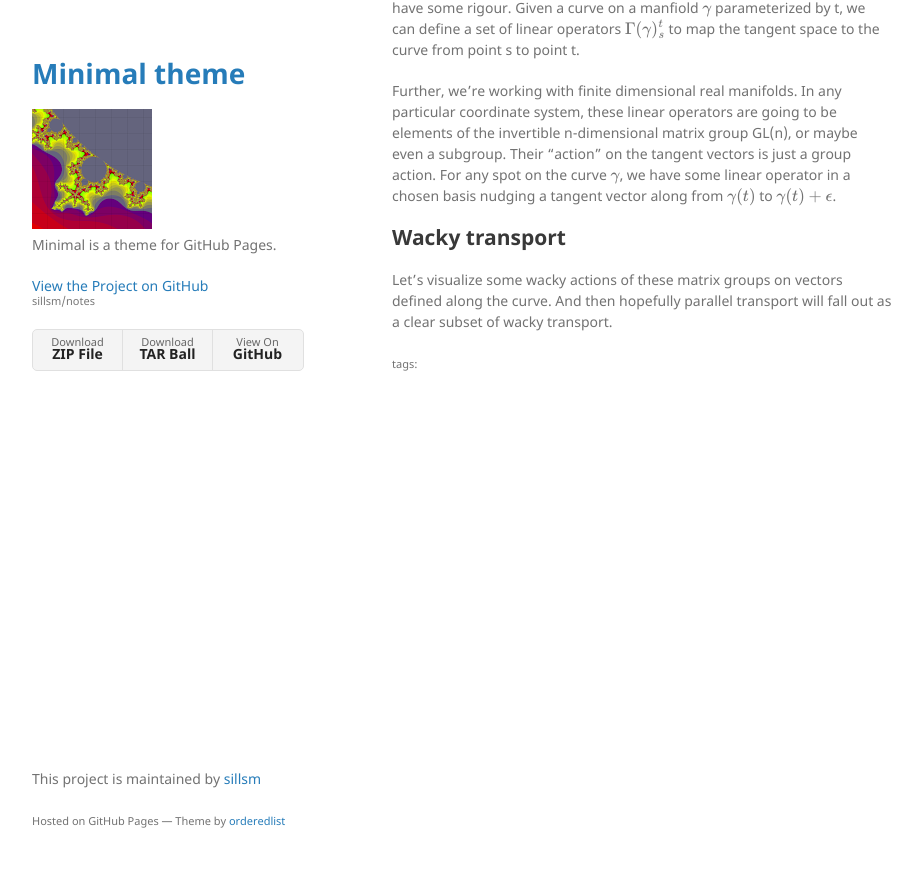
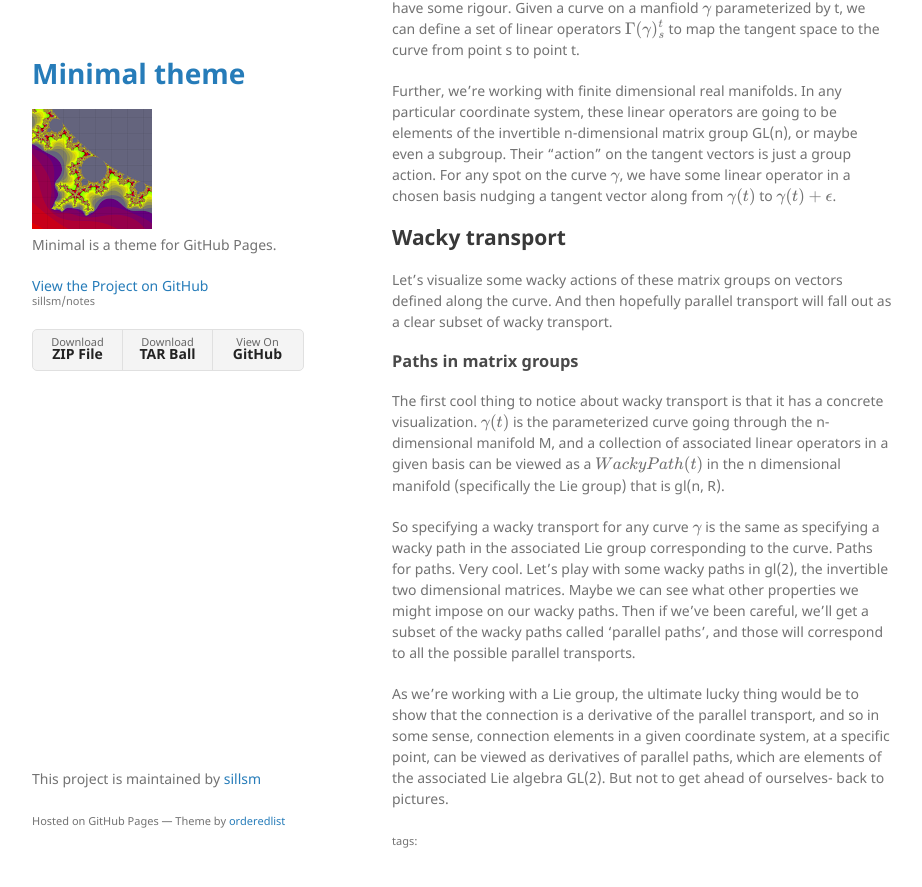
Before and after one commit to sillsm/notes, a Jekyll site: the page built from _posts/2022-03-02-shorter.md, in a window 1280 px wide and 900 px high, scrolled down 4520 px. Shown: the top 887 px of the window, without its empty margins (178-1100 px from the left). Built offline with Jekyll 4.4.1, drawn with Linux system fonts in a browser that asks for light colours; our own code applies the rules of GitHub Pages for plain Markdown files; formulas are drawn with MathJax 3.

Commit message:
Update 2022-03-02-shorter.md

```diff
--- a/_posts/2022-03-02-shorter.md
+++ b/_posts/2022-03-02-shorter.md
@@ -359,3 +359,12 @@ Further, we're working with finite dimensional real manifolds. In any particular
 ## Wacky transport
 
 Let's visualize some wacky actions of these matrix groups on vectors defined along the curve. And then hopefully parallel transport will fall out as a clear subset of wacky transport.
+
+### Paths in matrix groups
+
+The first cool thing to notice about wacky transport is that it has a concrete visualization. $$ \gamma(t) $$ is the parameterized curve going through the n-dimensional manifold M, and a collection of associated linear operators in a given basis can be viewed as a $$ WackyPath(t) $$ in the n dimensional manifold (specifically the Lie group) that is gl(n, R).
+
+So specifying a wacky transport for any curve $$ \gamma $$ is the same as specifying a wacky path in the associated Lie group corresponding to the curve. Paths for paths. Very cool.
+Let's play with some wacky paths in gl(2), the invertible two dimensional matrices. Maybe we can see what other properties we might impose on our wacky paths. Then if we've been careful, we'll get a subset of the wacky paths called 'parallel paths', and those will correspond to all the possible parallel transports.
+
+As we're working with a Lie group, the ultimate lucky thing would be to show that the connection is a derivative of the parallel transport, and so in some sense, connection elements in a given coordinate system, at a specific point, can be viewed as derivatives of parallel paths, which are elements of the associated Lie algebra GL(2). But not to get ahead of ourselves- back to pictures.
```
